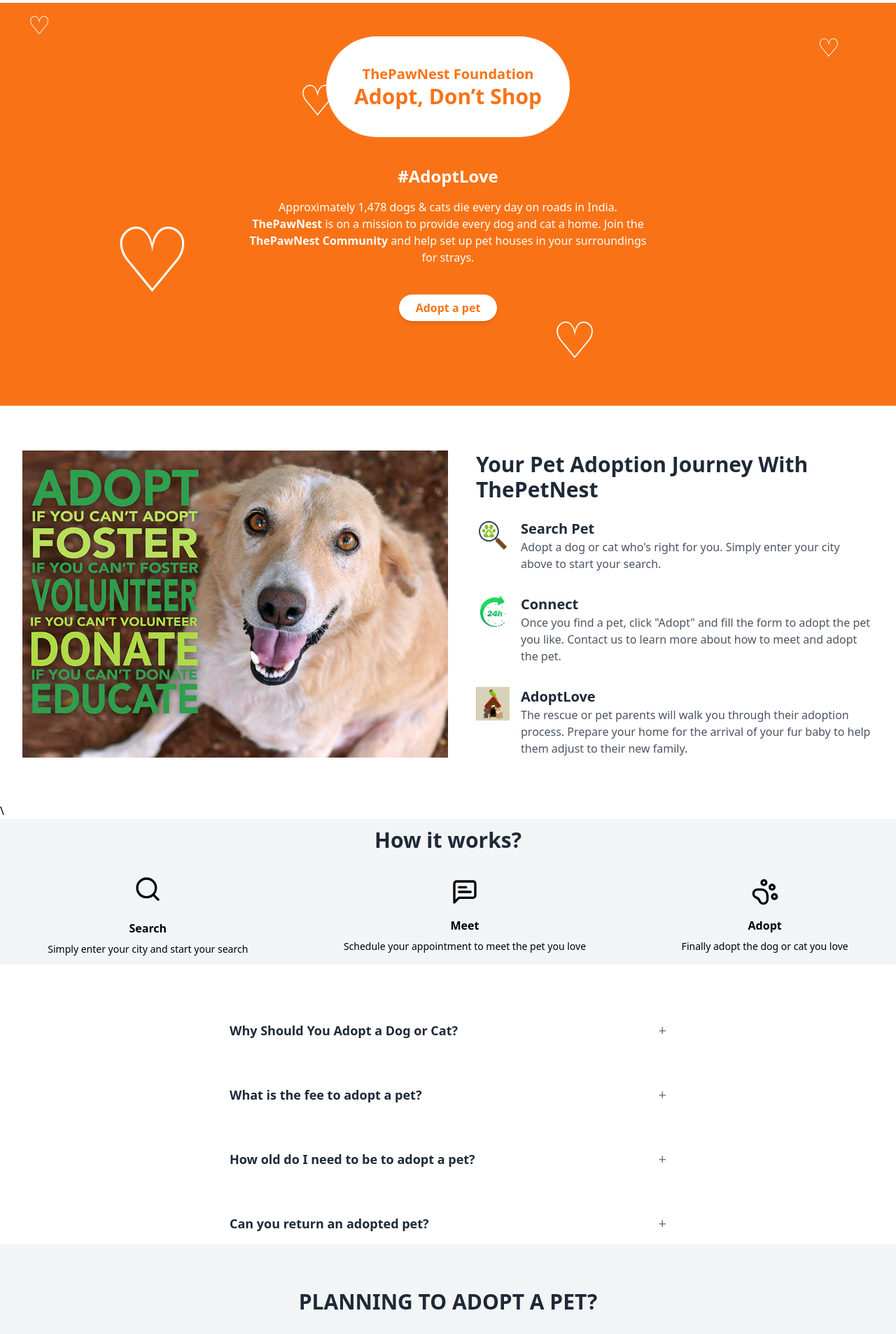
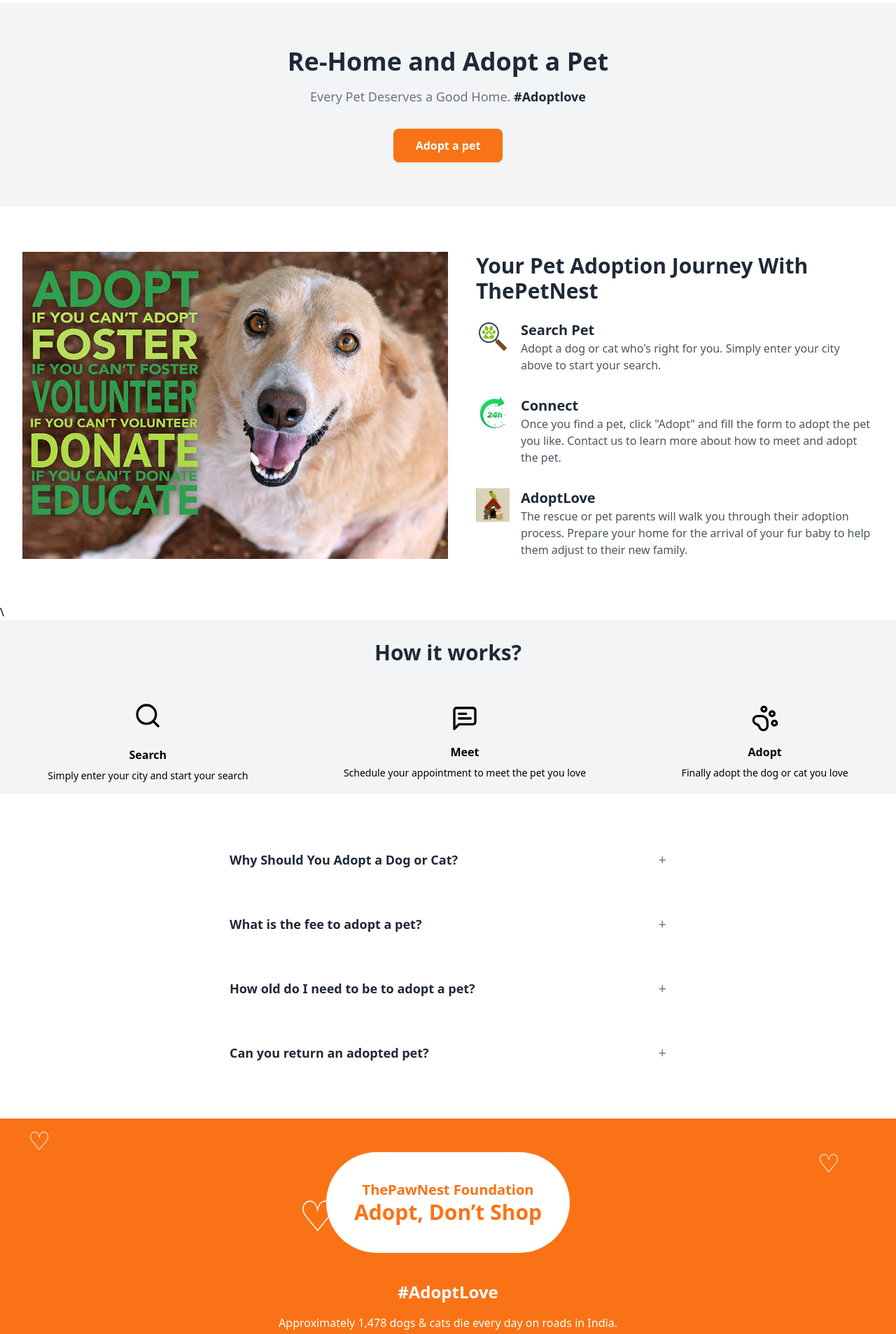
Before and after one commit to Harisshks/Pet--Adoption, a React (Vite) app in the folder frontend/: page / in a window 1280 px wide. Shown: the part 860-2767 px from the top of the page at 70% size. Built offline with nearby package versions, Linux system fonts and the light colour scheme.

Commit message:
updated home

```diff
--- a/frontend/src/pages/Home.jsx
+++ b/frontend/src/pages/Home.jsx
@@ -39,7 +39,7 @@
 
 
         {/* Section 2 */}
-        {/* <div className="bg-gray-100 py-16 flex flex-col items-center">
+        <div className="bg-gray-100 py-16 flex flex-col items-center">
           <h1 className="text-3xl md:text-4xl font-bold text-gray-800 mb-4">
             Re-Home and Adopt a Pet
           </h1>
@@ -49,40 +49,8 @@
           <a href="/adopt" className="bg-orange-500 hover:bg-orange-600 text-white font-semibold py-3 px-8 rounded-lg shadow">
             Adopt a pet
           </a>
-        </div> */}
-       <div className="bg-orange-500 py-72 flex flex-col items-center justify-center text-center text-white relative">
+        </div>
 
-  {/* Floating Hearts */}
-  <div className="absolute inset-0">
-    <div className="absolute top-8 left-10 text-white text-4xl animate-heart">&#9825;</div>
-    <div className="absolute top-16 right-20 text-white text-4xl animate-heart">&#9825;</div>
-    <div className="absolute top-32 left-1/3 text-white text-6xl animate-heart">&#9825;</div>
-    <div className="absolute bottom-10 right-1/3 text-white text-7xl animate-heart">&#9825;</div>
-    <div className="absolute bottom-32 left-40 text-white text-9xl animate-heart">&#9825;</div>
-  <div className="relative p-12">
-    <div className="bg-white rounded-full p-10 relative inline-block">
-      <h1 className="text-orange-500 text-xl font-bold">ThePawNest Foundation</h1>
-      <p className="text-orange-500 text-3xl font-extrabold">Adopt, Don’t Shop</p>
-    </div>
-
-    <div className="mt-10 text-white">
-      <h2 className="text-2xl font-bold">#AdoptLove</h2>
-      <p className="mt-4 max-w-xl mx-auto text-base">
-        Approximately 1,478 dogs & cats die every day on roads in India. <br />
-        <span className="font-bold">ThePawNest</span> is on a mission to provide every dog and cat a home. Join the
-        <span className="font-bold"> ThePawNest Community</span> and help set up pet houses in your surroundings for strays.
-      </p>
-    </div>
-  </div>
-
-  <a
-  href="/adopt"
-  className="mt-6 bg-white text-orange-500 font-bold py-2 px-6 rounded-full shadow-md hover:bg-orange-100 transition">
-    Adopt a pet
-  </a>
-
-  </div>
-</div>
 
         {/* Section 3 */}
         <div className="py-16 bg-white">
@@ -158,12 +126,12 @@
           </div>
         </div>
 
-        {/* Section 3 */}\<div className='bg-gray-100' py-5>
-        <h1 className="text-3xl font-bold text-gray-800 text-center py-3">
+        {/* Section 3 */}\<div className='bg-gray-100' >
+        <h1 className="text-3xl font-bold text-gray-800 text-center py-7">
           How it works?
         </h1>
 
-        <div className="flex justify-around items-center text-center py-3">
+        <div className="flex justify-around items-center text-center py-4">
           <div className="flex flex-col items-center">
             <div className="text-4xl py-2">
               <Search className="h-10 w-10" />
@@ -191,7 +159,7 @@
         </div>
 
         {/* Section 4 - Accordion */}
-        <div className="w-full flex items-center justify-center h-[100%] bg-white px-4 pt-16">
+        <div className="w-full flex items-center justify-center py-16 bg-white px-4 pt-16">
   <div className="max-w-screen-xl mx-auto w-full md:w-2/3 lg:w-1/2">
     <div className="space-y-8">
       <div className="border-b border-gray-300 py-4">
@@ -244,7 +212,7 @@
           </span>
         </div>
         {activeIndex === 4 && (
-          <p className="text-gray-700 mt-2">
+          <p className="text-gray-700 mt-2 py-7">
             Yes, if the adoption doesn't work out, you can return the pet for re-adoption.
           </p>
         )}
@@ -252,6 +220,40 @@
     </div>
   </div>
   </div>
+  {/* Section 6 */}
+  <div className="bg-orange-500 py-72 flex flex-col items-center justify-center text-center text-white relative">
+
+  {/* Floating Hearts */}
+  <div className="absolute inset-0">
+    <div className="absolute top-8 left-10 text-white text-4xl animate-heart">&#9825;</div>
+    <div className="absolute top-16 right-20 text-white text-4xl animate-heart">&#9825;</div>
+    <div className="absolute top-32 left-1/3 text-white text-6xl animate-heart">&#9825;</div>
+    <div className="absolute bottom-10 right-1/3 text-white text-7xl animate-heart">&#9825;</div>
+    <div className="absolute bottom-32 left-40 text-white text-9xl animate-heart">&#9825;</div>
+  <div className="relative p-12">
+    <div className="bg-white rounded-full p-10 relative inline-block">
+      <h1 className="text-orange-500 text-xl font-bold">ThePawNest Foundation</h1>
+      <p className="text-orange-500 text-3xl font-extrabold">Adopt, Don’t Shop</p>
+    </div>
+
+    <div className="mt-10 text-white">
+      <h2 className="text-2xl font-bold">#AdoptLove</h2>
+      <p className="mt-4 max-w-xl mx-auto text-base">
+        Approximately 1,478 dogs & cats die every day on roads in India. <br />
+        <span className="font-bold">ThePawNest</span> is on a mission to provide every dog and cat a home. Join the
+        <span className="font-bold"> ThePawNest Community</span> and help set up pet houses in your surroundings for strays.
+      </p>
+    </div>
+  </div>
+
+  <a
+  href="/adopt"
+  className="mt-6 bg-white text-orange-500 font-bold py-2 px-6 rounded-full shadow-md hover:bg-orange-100 transition">
+    Adopt a pet
+  </a>
+
+  </div>
+</div>
 
         {/* Section 5 */}
         <div className="bg-gray-100 py-16 px-8 w-full">
@@ -269,7 +271,7 @@
             <div className="text-orange-600 text-6xl mb-4">&#128054;</div>
             <h3 className="text-orange-600 text-lg font-bold">HOW OLD IS A DOG IN HUMAN YEARS?</h3>
             <p className="text-gray-600 mt-2 mb-4">Learn to translate dog years to human years just for fun, and vice versa.</p>
-            <button className="bg-orange-600 text-white px-6 py-2 rounded-full hover:orange-700 transition">LEARN MORE</button>
+            <button className="bg-orange-600 text-white px-6 py-2 rounded-full hover:bg-orange-700 transition">LEARN MORE</button>
           </div>
           {/* Pet Adoption FAQs */}
           <div className="text-center max-w-sm">
```
